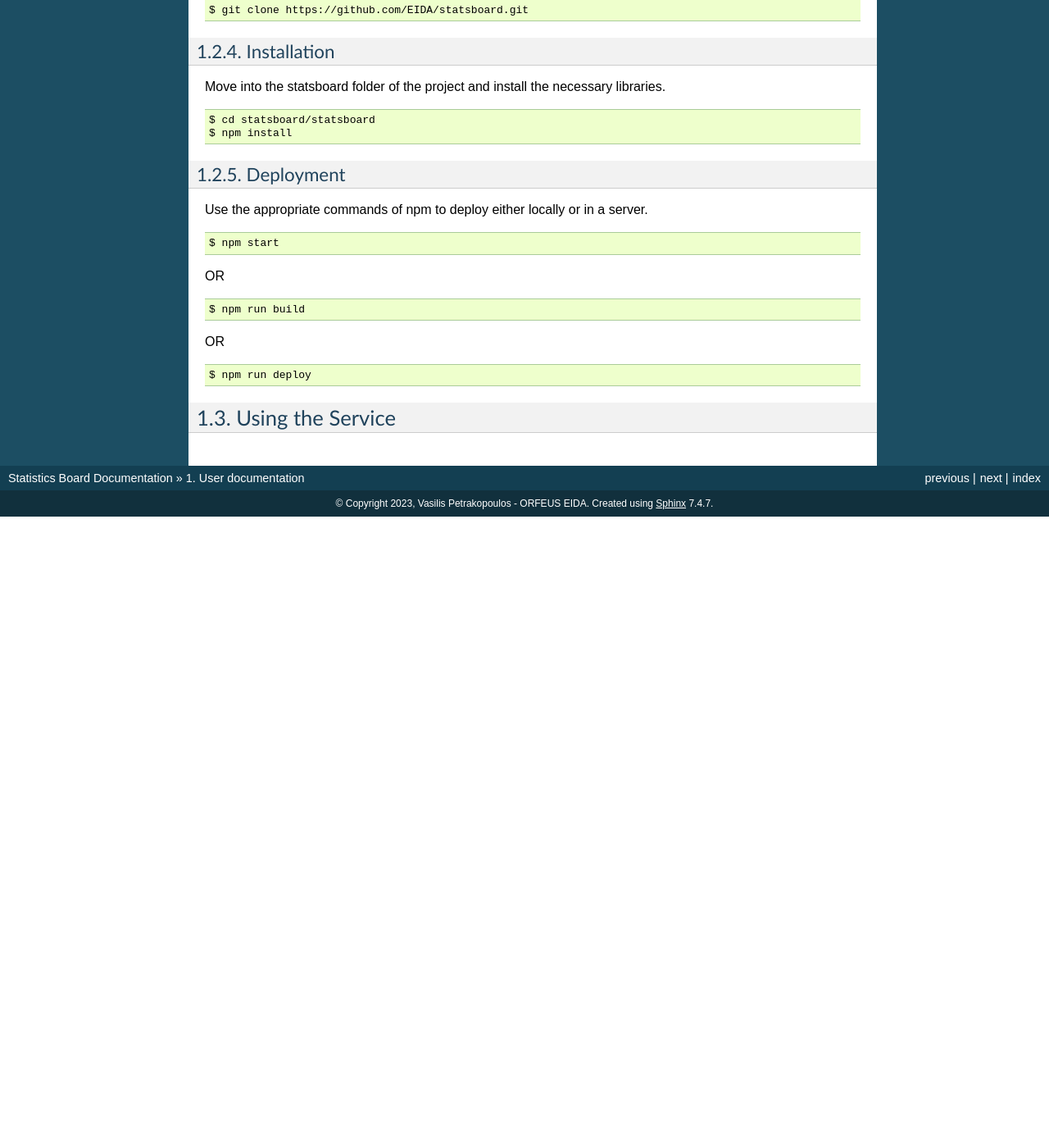
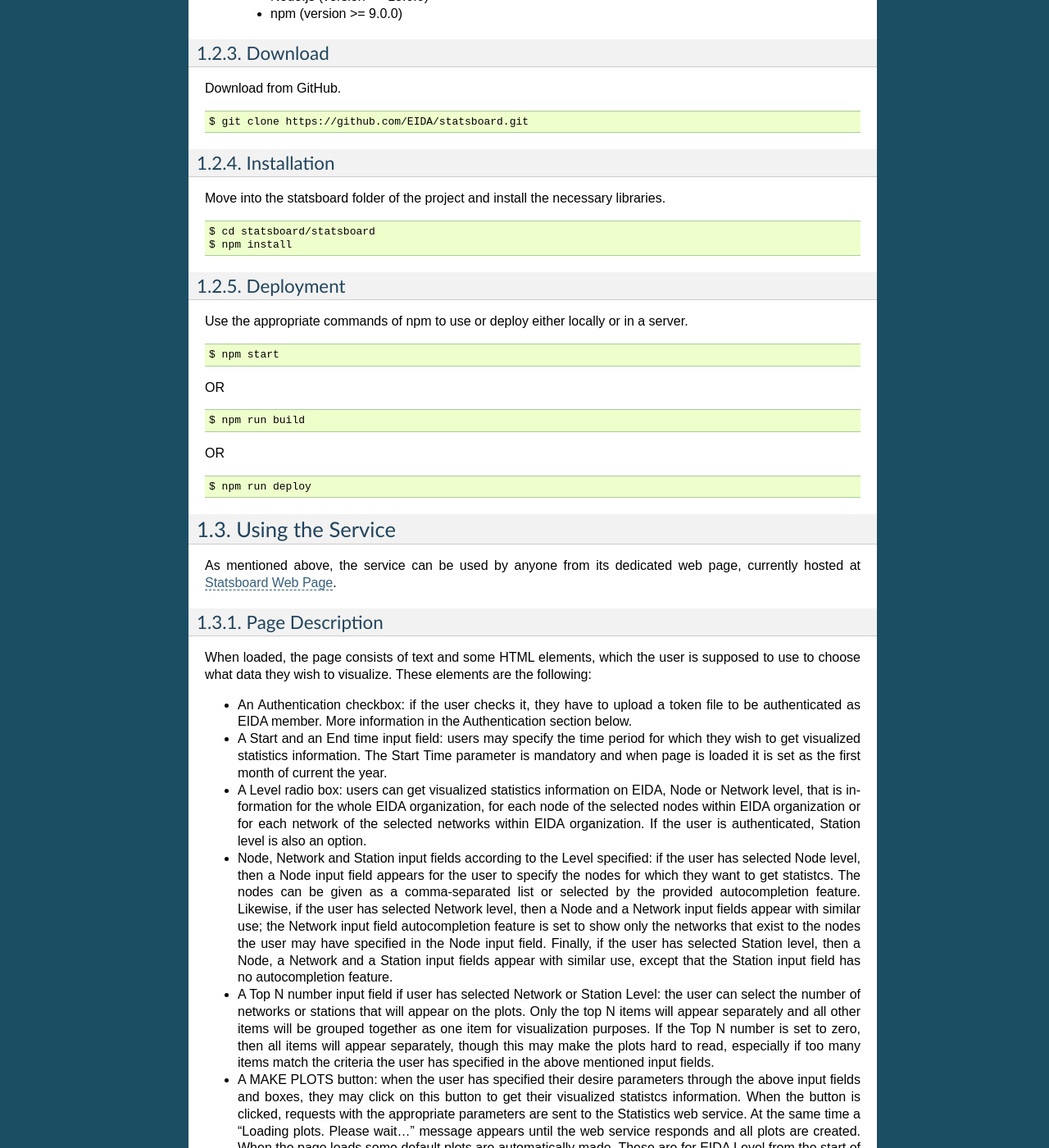
Before and after one commit to EIDA/statsboard, a Sphinx documentation site: the page built from doc/userdoc.rst, in a window 1280 px wide and 1400 px high, scrolled down 918 px. Shown: the whole window at 82% size. Built offline with Sphinx 7.4.7, drawn with Linux system fonts in a browser that asks for light colours; before the commit the page ends 1548 px from its top, so only the background shows below that; some of the changed text lies outside the part shown.

Commit message:
Documentation update

```diff
--- a/doc/userdoc.rst
+++ b/doc/userdoc.rst
@@ -13,20 +13,29 @@ we designed a new Statistics -or often called Logging- service, which stores
 information about every request made using FDSN dataselect service within EIDA,
 as well as provide access to this information using an API. More information
 about this service can be found in the
-`Statistcs GitHub Repository <https://github.com/EIDA/eida-statistics>`_. In
-order to visualize the output of the aforementioned Statistics service and
-facilitate the draw of useful conclusions by the nodes' or networks' Operators,
+`Statistcs Web Page <https://ws.resif.fr/eidaws/statistics/1/>`_ or in the
+`Statistcs GitHub Repository <https://github.com/EIDA/eida-statistics>`_.
+
+In order to visualize the output of the aforementioned Statistics service and
+facilitate the draw of useful conclusions by the nodes' or networks' operators,
 we designed another service, the current Statsboard, it being a dashboard
 with which a user can make requests to the Statistics service and get plots
 of the output depicted in their browser.
 
-The service is intended to be open and able to be used by anyone. The need of
-authentication is limited to the data regarding networks the operators of which
-have chosen to restrict from being public.
+The service is intended to be open and able to be used by anyone from its
+dedicated web page, currently hosted at
+`Statsboard Web Page <https://orfeus-eu.org/data/eida/stats/>`_.
+The need of authentication is limited to the data regarding networks the
+operators of which have chosen to restrict from being public.
 
 
 Installation
 ============
+
+The service is not intended to be deployed at each node, but rather be used
+from its dedicated web page. However, for the sake of completeness,
+should anyone wish to use or deploy either locally or in a server
+the current service, they can follow the instructions below.
 
 License
 -------
@@ -69,7 +78,7 @@ Move into the statsboard folder of the project and install the necessary librari
 Deployment
 ----------
 
-Use the appropriate commands of npm to deploy either locally or in a server. ::
+Use the appropriate commands of npm to use or deploy either locally or in a server. ::
 
   $ npm start
 
@@ -84,3 +93,62 @@ OR ::
 
 Using the Service
 =================
+
+As mentioned above, the service can be used by anyone from its dedicated
+web page, currently hosted at
+`Statsboard Web Page <https://orfeus-eu.org/data/eida/stats/>`_.
+
+Page Description
+----------------
+
+When loaded, the page consists of text and some HTML elements, which the user is
+supposed to use to choose what data they wish to visualize. These elements
+are the following:
+
+* An Authentication checkbox: if the user checks it, they have to upload a
+  token file to be authenticated as EIDA member. More information in the
+  Authentication section below.
+
+* A Start and an End time input field: users may specify the time period for which
+  they wish to get visualized statistics information. The Start Time parameter is
+  mandatory and when page is loaded it is set as the first month of current the year.
+
+* A Level radio box: users can get visualized statistics information
+  on EIDA, Node or Network level, that is information for the whole EIDA
+  organization, for each node of the selected nodes within EIDA organization or
+  for each network of the selected networks within EIDA organization. If the
+  user is authenticated, Station level is also an option.
+
+* Node, Network and Station input fields according to the Level specified: if the
+  user has selected Node level, then a Node input field appears for the user to
+  specify the nodes for which they want to get statistcs. The nodes can be
+  given as a comma-separated list or selected by the provided autocompletion
+  feature. Likewise, if the user has selected Network level, then a Node and
+  a Network input fields appear with similar use; the Network input field autocompletion
+  feature is set to show only the networks that exist to the nodes the user
+  may have specified in the Node input field. Finally, if the user has selected
+  Station level, then a Node, a Network and a Station input fields appear with similar
+  use, except that the Station input field has no autocompletion feature.
+
+* A Top N number input field if user has selected Network or Station Level:
+  the user can select the number of networks or stations that will appear on the
+  plots. Only the top N items will appear separately and all other items will be
+  grouped together as one item for visualization purposes. If the Top N number is
+  set to zero, then all items will appear separately, though this may make the plots
+  hard to read, especially if too many items match the criteria the user has specified
+  in the above mentioned input fields.
+
+* A MAKE PLOTS button: when the user has specified their desire parameters through
+  the above input fields and boxes, they may click on this button to get their
+  visualized statistcs information. When the button is clicked, requests with the
+  appropriate parameters are sent to the Statistics web service. At the same time a
+  "Loading plots. Please wait..." message appears until the web service responds
+  and all plots are created. When the page loads some default plots are automatically
+  made. These are for EIDA Level from the start of current year until last month.
+
+Authentication
+--------------
+
+
+Plots Description
+-----------------
```
